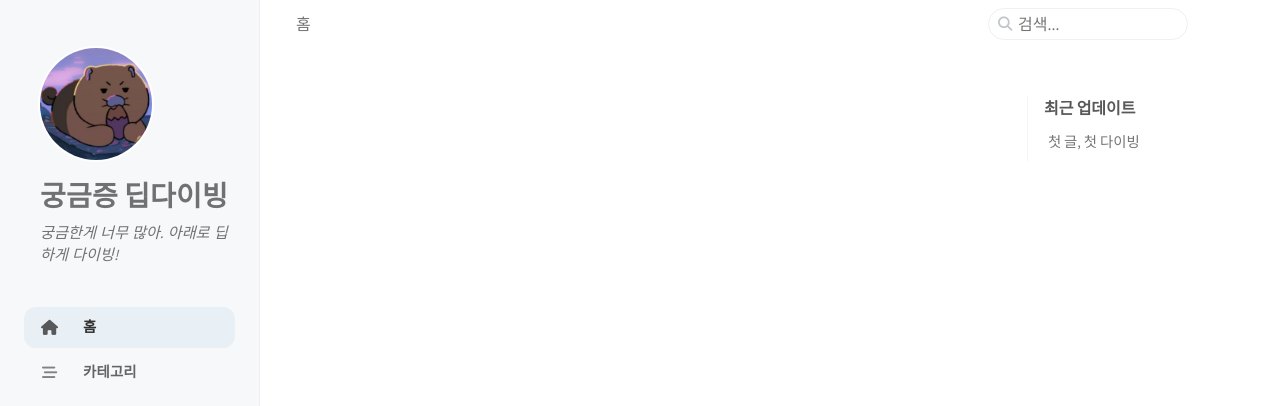
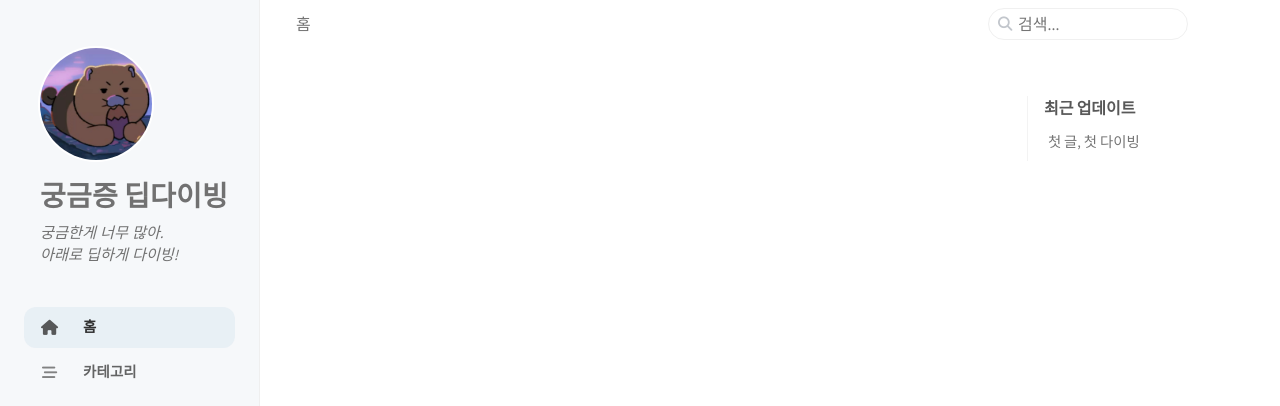
Before and after one commit to worldbright/worldbright.github.io, a Jekyll site: the page built from index.html, in a window 1280 px wide. Shown: the top 406 px of the page. Built offline with Jekyll 4.4.1, drawn with Linux system fonts in a browser that asks for light colours; cached includes are drawn as plain includes.

Commit message:
Fix: blog description new line

```diff
--- a/_config.yml
+++ b/_config.yml
@@ -16,7 +16,7 @@ timezone: Asia/Seoul
 
 title: 궁금증 딥다이빙 # the main title
 
-tagline: 궁금한게 너무 많아. 아래로 딥하게 다이빙! # it will display as the sub-title
+tagline: 궁금한게 너무 많아. <br />아래로 딥하게 다이빙! # it will display as the sub-title
 
 description: >- # used by seo meta and the atom feed
   궁금해
```
Also changed, not shown: .obsidian/workspace.json.
